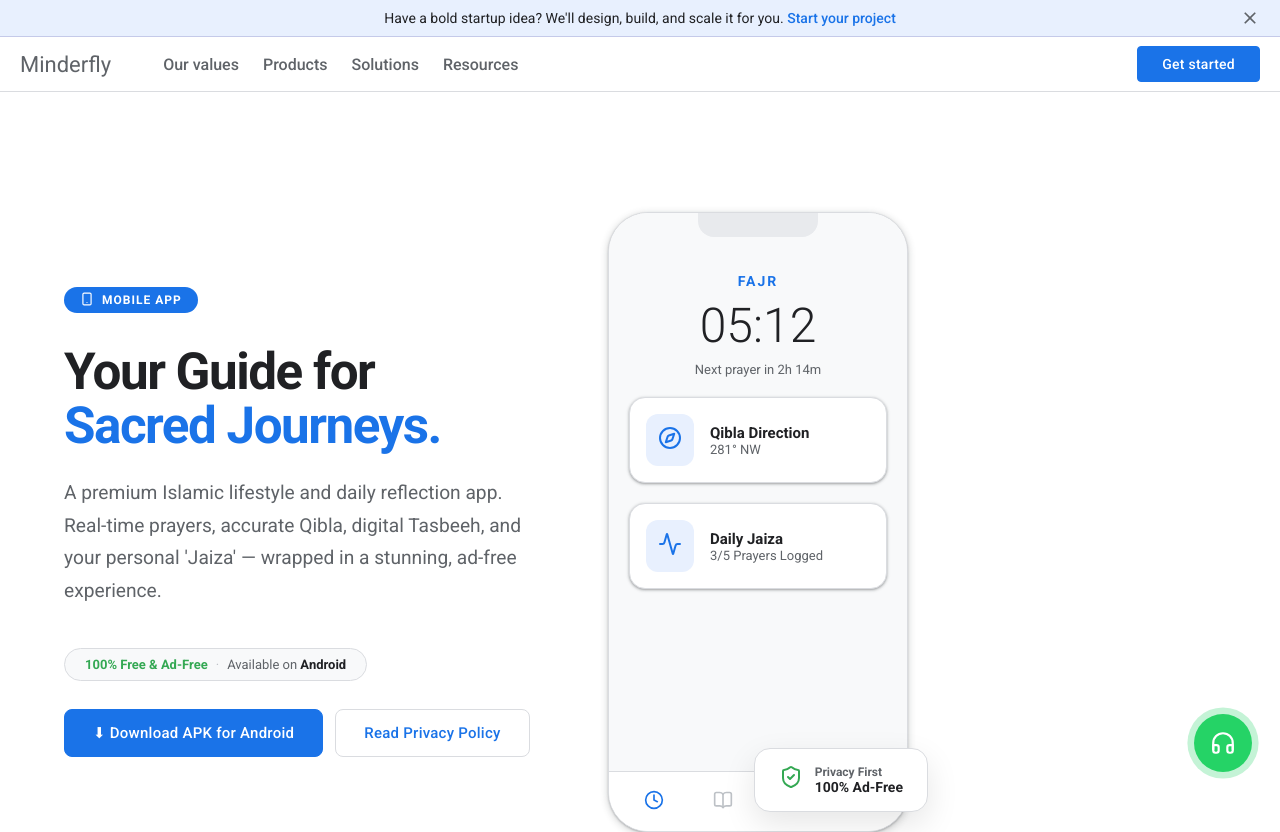
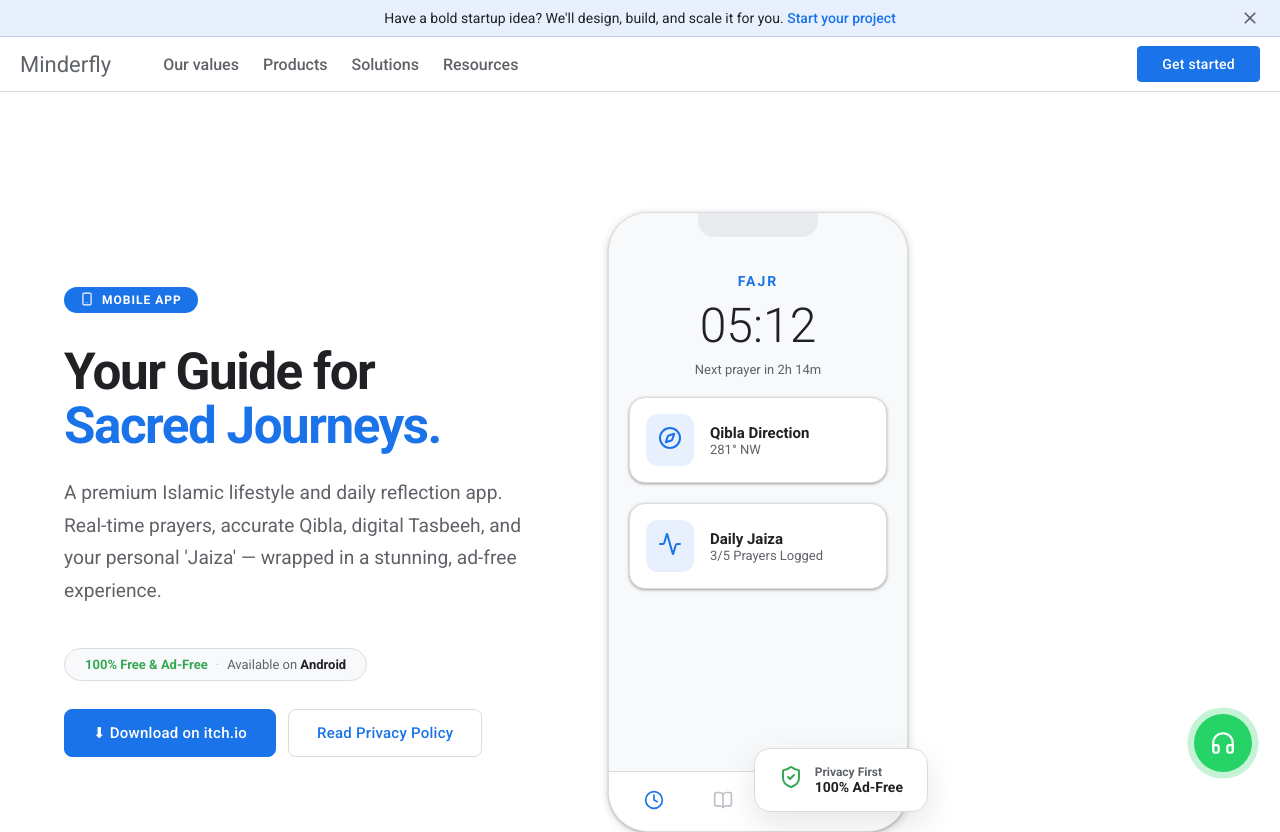
Before and after one commit to HafizRizwanUmar/minderfly_new, a React (Vite) app: page /products/muhasba in a window 1280 px wide. Shown: the top 832 px of the page. Built offline with nearby package versions, Linux system fonts and the light colour scheme; a web font is replaced by a local one.

Commit message:
Update Muhasba download link to itch.io

```diff
--- a/src/pages/MuhasbaPage.jsx
+++ b/src/pages/MuhasbaPage.jsx
@@ -14,7 +14,7 @@
    Hero: Website's standard light theme with Google-esque brand colors
 ───────────────────────────────────────────────────────────────────────────── */
 
-const APK_URL = '/products/apk/muhasba.apk'
+const APK_URL = 'https://hafizrizwanumar.itch.io/muhasba'
 
 const features = [
   { icon: <Clock size={24} />, title: 'Live Prayer Times', desc: 'Automatically fetches accurate prayer times based on your GPS coordinates using the Aladhan API. Includes live countdowns to the next prayer and beautiful Adhan notifications.' },
@@ -83,8 +83,8 @@
             </div>
 
             <div style={{ display: 'flex', gap: '12px', flexWrap: 'wrap' }}>
-              <a href={APK_URL} download="muhasba.apk" className="gfe-button gfe-button--primary" style={{ padding: '14px 28px', height: 'auto', fontSize: '15px', borderRadius: '8px', display: 'inline-flex', alignItems: 'center', gap: '8px' }}>
-                ⬇ Download APK for Android
+              <a href={APK_URL} target="_blank" rel="noopener noreferrer" className="gfe-button gfe-button--primary" style={{ padding: '14px 28px', height: 'auto', fontSize: '15px', borderRadius: '8px', display: 'inline-flex', alignItems: 'center', gap: '8px' }}>
+                ⬇ Download on itch.io
               </a>
               <Link to="/products/muhasba/privacy" className="gfe-button gfe-button--outline" style={{ padding: '14px 28px', height: 'auto', fontSize: '15px', borderRadius: '8px' }}>
                 Read Privacy Policy
@@ -257,8 +257,8 @@
             Experience the most beautiful, privacy-first Islamic app available. Free forever.
           </p>
           <div style={{ display: 'flex', gap: '16px', justifyContent: 'center', flexWrap: 'wrap' }}>
-            <a href={APK_URL} download="muhasba.apk" className="gfe-button gfe-button--primary" style={{ padding: '15px 32px', height: 'auto', fontSize: '15px', borderRadius: '8px', display: 'inline-flex', alignItems: 'center', gap: '8px' }}>
-              ⬇ Download APK for Android
+            <a href={APK_URL} target="_blank" rel="noopener noreferrer" className="gfe-button gfe-button--primary" style={{ padding: '15px 32px', height: 'auto', fontSize: '15px', borderRadius: '8px', display: 'inline-flex', alignItems: 'center', gap: '8px' }}>
+              ⬇ Download on itch.io
             </a>
             <Link to="/products/muhasba/privacy" className="gfe-button gfe-button--outline" style={{ padding: '15px 32px', height: 'auto', fontSize: '15px', borderRadius: '8px' }}>
               Privacy Policy
```
